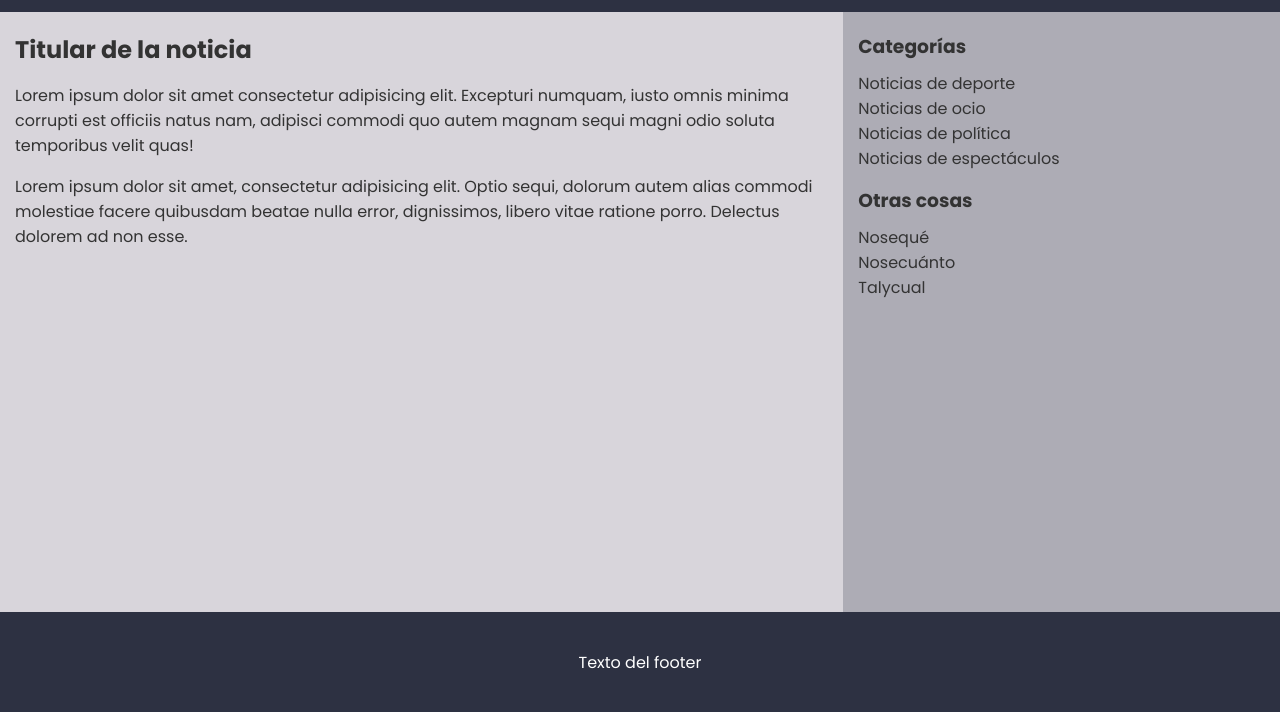
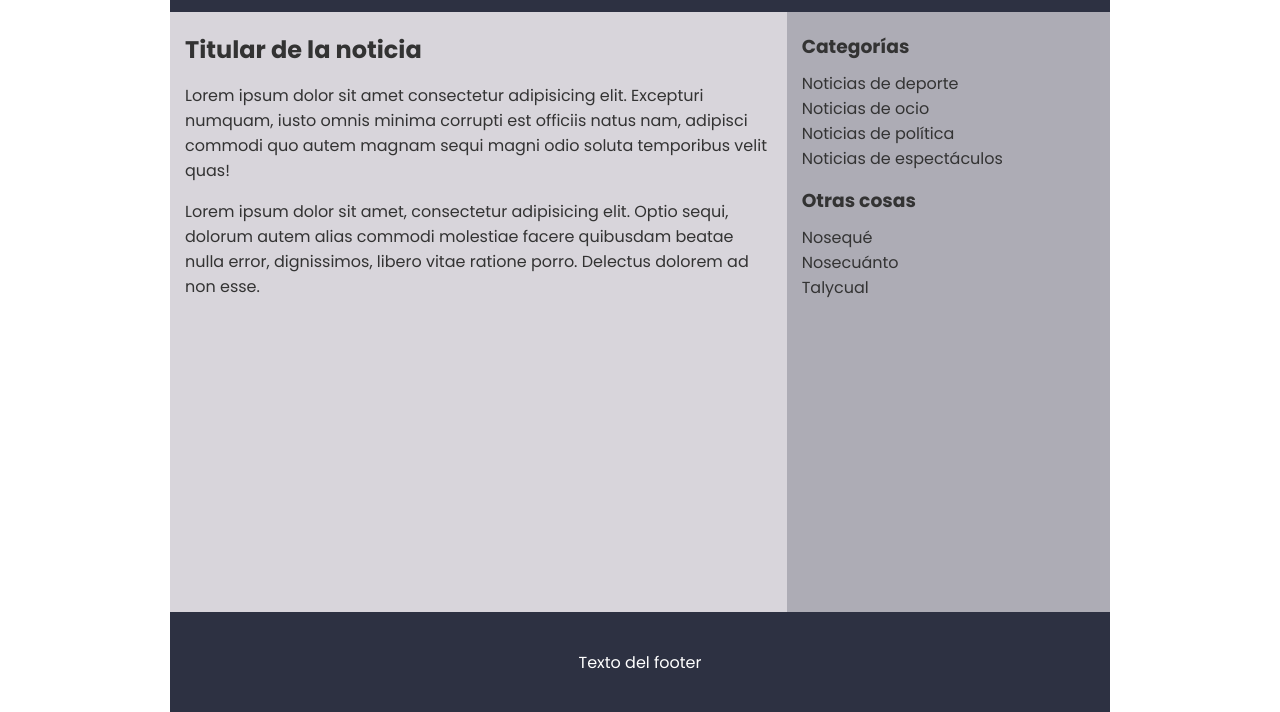
Before and after one commit to ACABADO-full-stack-react-3edicion/c1-ejercicio6-layout-corregido, a plain HTML site: page index.html in a window 1280 px wide. Shown: the part 88-800 px from the top of the page. Drawn offline with Linux system fonts and the light colour scheme.

Commit message:
Anchos responsive del contenedor general

```diff
--- a/css/estilos.css
+++ b/css/estilos.css
@@ -67,3 +67,26 @@ h3 {
 .contenedor-principal {
   min-height: calc(100vh - var(--altura-cabecera-pie) * 2);
 }
+.contenedor-general {
+  margin: 0 auto;
+}
+@media (min-width: 500px) {
+  .contenedor-general {
+    width: 480px;
+  }
+}
+@media (min-width: 800px) {
+  .contenedor-general {
+    width: 740px;
+  }
+}
+@media (min-width: 1000px) {
+  .contenedor-general {
+    width: 940px;
+  }
+}
+@media (min-width: 1300px) {
+  .contenedor-general {
+    width: 1200px;
+  }
+}
```
